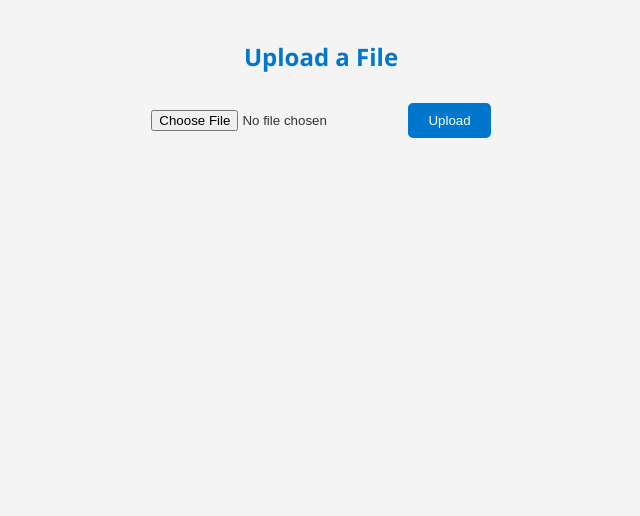
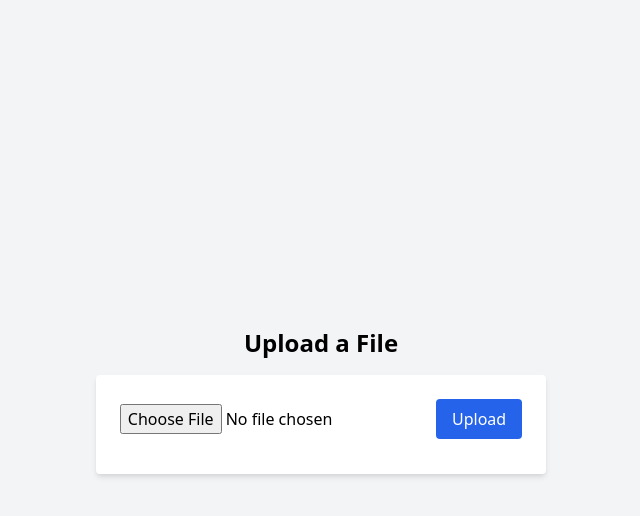
Before and after one commit to Akinjo-Oluwadimimu/QuickShare, a website: page public/upload.html in a window 1280 px wide. Shown: the whole page, without its empty margins (319-959 px from the left). Drawn offline with nearby package versions, Linux system fonts and the light colour scheme.

Commit message:
Update upload.html

```diff
--- a/public/upload.html
+++ b/public/upload.html
@@ -2,13 +2,13 @@
 <html>
 <head>
   <title>Upload File</title>
-  <link rel="stylesheet" href="style.css" />
+  <link href="https://cdn.jsdelivr.net/npm/tailwindcss@2.2.19/dist/tailwind.min.css" rel="stylesheet" />
 </head>
-<body>
-  <h2>Upload a File</h2>
-  <form action="/upload" method="post" enctype="multipart/form-data">
-    <input type="file" name="file" required />
-    <button type="submit">Upload</button>
+<body class="bg-gray-100 min-h-screen flex flex-col items-center justify-center">
+  <h2 class="text-2xl font-bold mb-4">Upload a File</h2>
+  <form action="/api/upload" method="post" enctype="multipart/form-data" class="bg-white p-6 rounded shadow-md">
+    <input type="file" name="file" required class="mb-4" />
+    <button type="submit" class="bg-blue-600 text-white py-2 px-4 rounded hover:bg-blue-700">Upload</button>
   </form>
 </body>
 </html>
```
